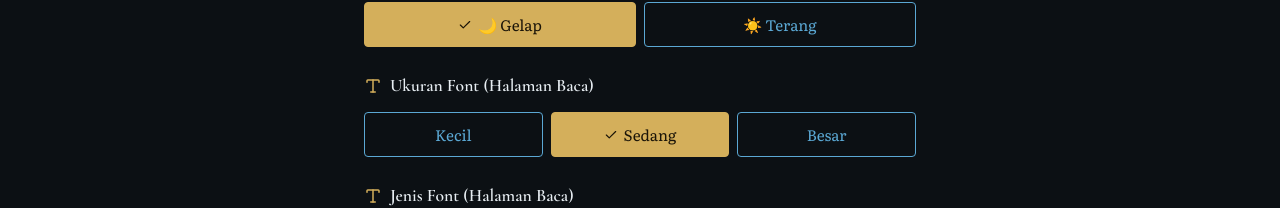
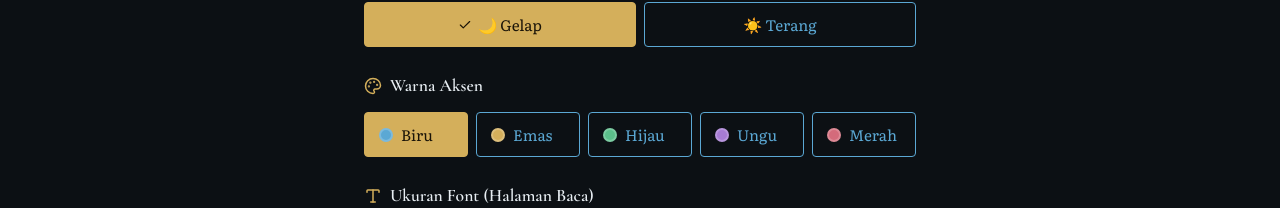
Before and after one commit to Zrukk/heavens-quill-web, a React (Vite) app: page /pengaturan in a window 1280 px wide. Shown: the part 258-466 px from the top of the page. Built offline with nearby package versions, Linux system fonts and the light colour scheme; no server answers.

Commit message:
Implement accent color selection in settings
Added accent color options for user settings.

```diff
--- a/src/pages/Settings.jsx
+++ b/src/pages/Settings.jsx
@@ -17,7 +17,6 @@ export default function Settings() {
   const [resetting, setResetting] = useState(false)
   const [resetMessage, setResetMessage] = useState(null)
 
-  // Load preferensi notif dari profil
   useEffect(() => {
     if (!user) return
     async function loadNotifPrefs() {
@@ -166,6 +165,43 @@ export default function Settings() {
         </OptionButton>
       </div>
 
+      {sectionHeading(Palette, 'Warna Aksen')}
+      <div style={{ display: 'flex', gap: 8, flexWrap: 'wrap' }}>
+        {[
+          { id: 'blue', name: 'Biru', color: '#5BA8D4' },
+          { id: 'gold', name: 'Emas', color: '#D4AF5B' },
+          { id: 'green', name: 'Hijau', color: '#5BBF8A' },
+          { id: 'purple', name: 'Ungu', color: '#A67BD4' },
+          { id: 'red', name: 'Merah', color: '#D46B7B' },
+        ].map((c) => (
+          <button
+            key={c.id}
+            onClick={() => updateSetting('accentColor', c.id)}
+            className={settings.accentColor === c.id ? 'btn btn--gold' : 'btn'}
+            style={{
+              display: 'flex',
+              alignItems: 'center',
+              gap: 8,
+              justifyContent: 'flex-start',
+              flex: '1 1 100px',
+              padding: '10px 14px',
+            }}
+          >
+            <span
+              style={{
+                width: 14,
+                height: 14,
+                borderRadius: '50%',
+                background: c.color,
+                flexShrink: 0,
+                border: '2px solid rgba(255,255,255,0.2)',
+              }}
+            />
+            {c.name}
+          </button>
+        ))}
+      </div>
+
       {sectionHeading(Type, 'Ukuran Font (Halaman Baca)')}
       <div style={{ display: 'flex', gap: 8, flexWrap: 'wrap' }}>
         <OptionButton active={settings.fontSize === 'small'} onClick={() => updateSetting('fontSize', 'small')}>
@@ -202,7 +238,6 @@ export default function Settings() {
         </OptionButton>
       </div>
 
-      {/* ===== PREFERENSI NOTIFIKASI ===== */}
       {user && (
         <>
           {sectionHeading(Bell, 'Preferensi Notifikasi')}
@@ -263,7 +298,6 @@ export default function Settings() {
         </>
       )}
 
-      {/* ===== RESET PROGRESS ===== */}
       {user && (
         <>
           {sectionHeading(Trash2, 'Reset Progress Bacaan')}
@@ -297,4 +331,4 @@ export default function Settings() {
       </div>
     </div>
   )
-          }
+                   }
```
